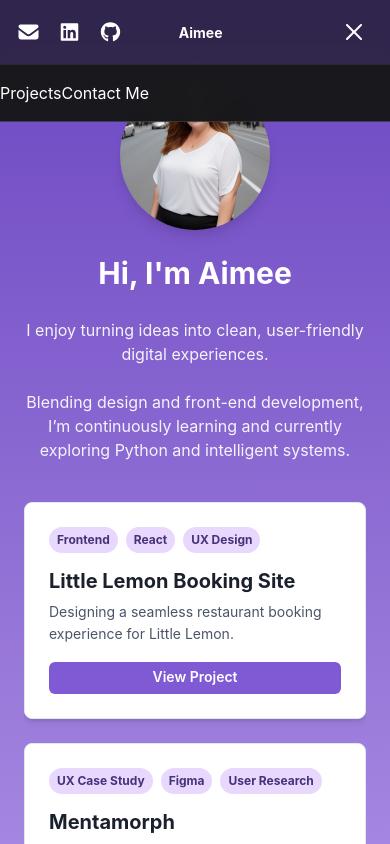
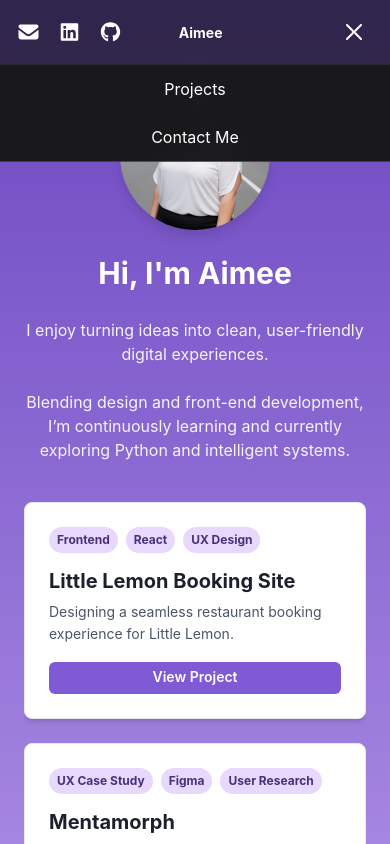
Before and after one commit to Aimeevdb/Aimee-s-Portfolio, a React (Create React App) app: page / in a window 390 px wide. Both pictures are taken after a click on the button "Toggle Navigation". Shown: the top 844 px of the page. Built offline with nearby package versions, Linux system fonts and the light colour scheme.

Commit message:
fix: mobile hamburger menu links now stack vertically

```diff
--- a/src/components/Header.js
+++ b/src/components/Header.js
@@ -2,14 +2,7 @@ import React from "react";
 import { FontAwesomeIcon } from "@fortawesome/react-fontawesome";
 import { faEnvelope } from "@fortawesome/free-solid-svg-icons";
 import { faLinkedin, faGithub } from "@fortawesome/free-brands-svg-icons";
-import {
-  Box,
-  HStack,
-  VStack,
-  IconButton,
-  Text,
-  useDisclosure,
-} from "@chakra-ui/react";
+import { Box, HStack, IconButton, Text, useDisclosure } from "@chakra-ui/react";
 import { HamburgerIcon, CloseIcon } from "@chakra-ui/icons";
 
 const socials = [
@@ -45,12 +38,7 @@ const Header = () => {
       zIndex={1000}
     >
       <Box color="white" maxWidth="1280px" margin="0 auto">
-        <HStack
-          px={{ base: 4, md: 16 }}
-          py={3}
-          justifyContent="space-between"
-          alignItems="center"
-        >
+        <HStack px={{ base: 4, md: 16 }} py={3} justifyContent="space-between" alignItems="center">
           <nav>
             <HStack spacing={4}>
               {socials.map((social) => (
@@ -60,23 +48,16 @@ const Header = () => {
               ))}
             </HStack>
           </nav>
-
           <Box fontWeight="bold" textAlign="center">
-            <Text fontSize="sm" display={{ base: "block", md: "none" }}>
-              Aimee
-            </Text>
-            <Text fontSize="xl" display={{ base: "none", md: "block" }}>
-              Aimee | UX Designer | Frontend Developer
-            </Text>
+            <Text fontSize="sm" display={{ base: "block", md: "none" }}>Aimee</Text>
+            <Text fontSize="xl" display={{ base: "none", md: "block" }}>Aimee | UX Designer | Frontend Developer</Text>
           </Box>
-
           <nav>
             <HStack spacing={8} display={{ base: "none", md: "flex" }}>
               <a href="#projects-section" onClick={handleClick("projects")}>Projects</a>
               <a href="#contactme-section" onClick={handleClick("contactme")}>Contact Me</a>
             </HStack>
           </nav>
-
           <IconButton
             display={{ base: "flex", md: "none" }}
             icon={isOpen ? <CloseIcon /> : <HamburgerIcon />}
@@ -86,18 +67,11 @@ const Header = () => {
             color="white"
           />
         </HStack>
-
         {isOpen && (
-          <VStack
-            display={{ md: "none" }}
-            spacing={4}
-            py={4}
-            bg="rgba(24, 24, 27, 0.95)"
-            borderTop="1px solid rgba(255,255,255,0.08)"
-          >
-            <a href="#projects-section" onClick={handleClick("projects")}>Projects</a>
-            <a href="#contactme-section" onClick={handleClick("contactme")}>Contact Me</a>
-          </VStack>
+          <div style={{ display: "flex", flexDirection: "column", width: "100%", background: "rgba(24, 24, 27, 0.95)", borderTop: "1px solid rgba(255,255,255,0.08)" }}>
+            <a href="#projects-section" onClick={handleClick("projects")} style={{ color: "white", textAlign: "center", padding: "12px 0", textDecoration: "none" }}>Projects</a>
+            <a href="#contactme-section" onClick={handleClick("contactme")} style={{ color: "white", textAlign: "center", padding: "12px 0", textDecoration: "none" }}>Contact Me</a>
+          </div>
         )}
       </Box>
     </Box>
```
